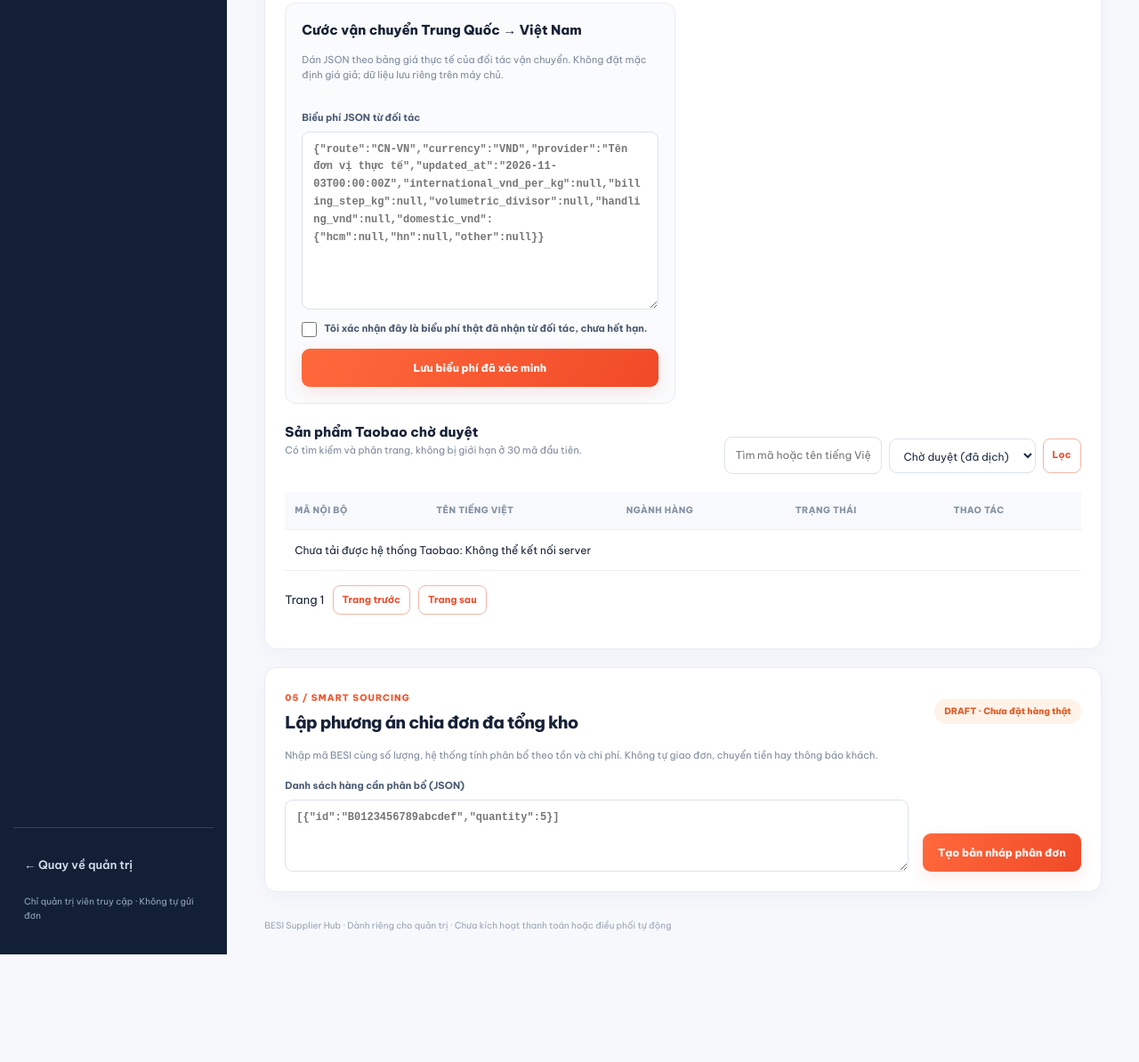
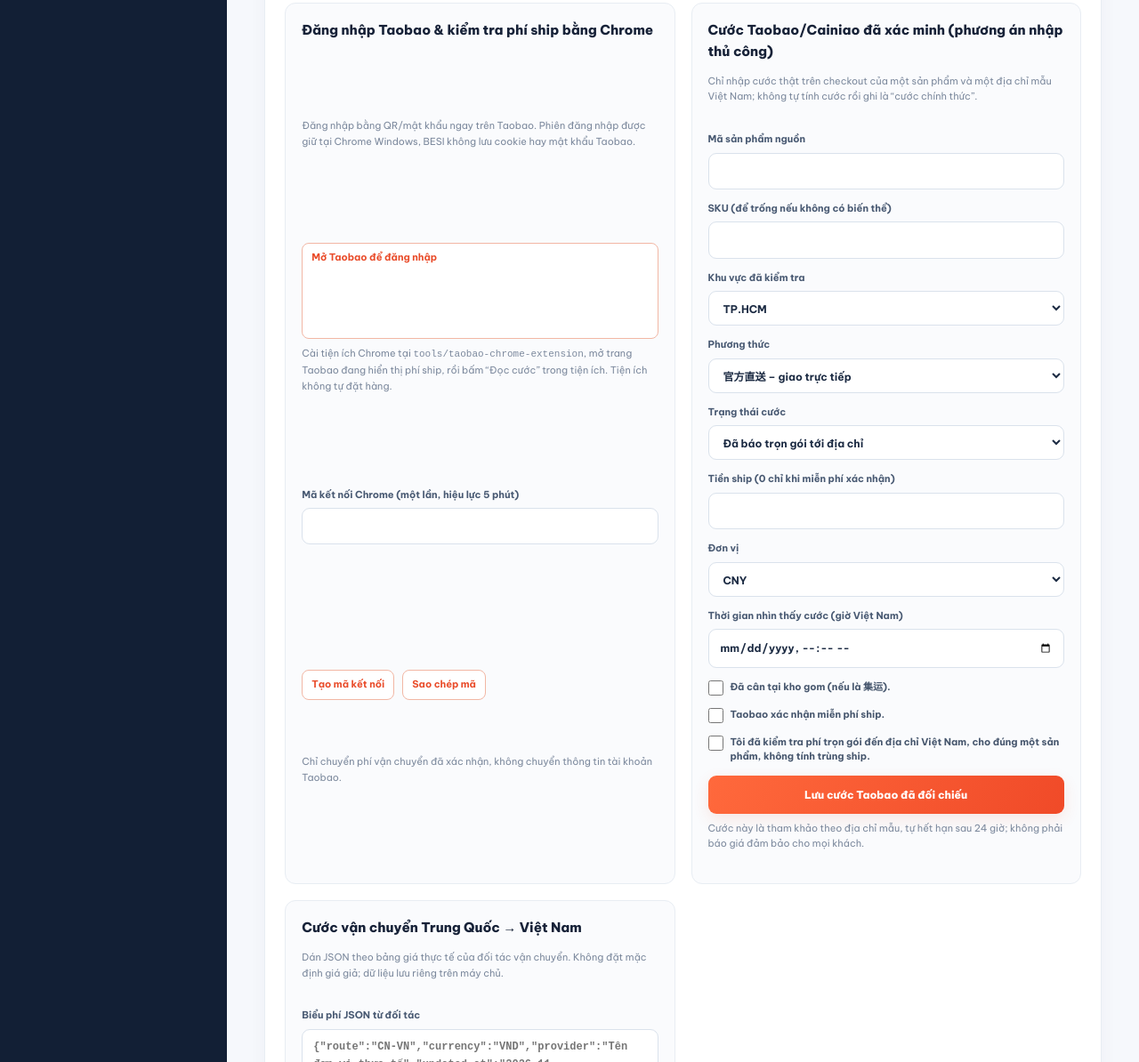
Before and after one commit to capquangfptminhlh/cnlg, a browser extension: page public/admin-besi.html in a window 1280 px wide. Shown: the part 3092-4286 px from the top of the page at 89% size. Before the commit the page ends 4165 px from the top, so only its background shows below. Drawn offline with Linux system fonts and the light colour scheme; no server answers.

Commit message:
feat(admin): pair operator Chrome Taobao login and enter verified checkout shipping references

```diff
--- a/public/admin-besi.html
+++ b/public/admin-besi.html
@@ -185,6 +185,37 @@
             <button type="submit" class="primary">Kiểm tra cước vận chuyển dự kiến</button>
             <pre id="taobaoAdminShippingResult" class="output" aria-live="polite" hidden></pre>
           </form>
+          <div class="form-stack taobao-browser-pair">
+            <h3>Đăng nhập Taobao & kiểm tra phí ship bằng Chrome</h3>
+            <p class="hint">Đăng nhập bằng QR/mật khẩu ngay trên Taobao. Phiên đăng nhập được giữ tại Chrome Windows, BESI không lưu cookie hay mật khẩu Taobao.</p>
+            <a class="secondary taobao-admin-open-taobao" href="https://www.taobao.com/" target="_blank" rel="noopener noreferrer">Mở Taobao để đăng nhập</a>
+            <p class="hint">Cài tiện ích Chrome tại <code>tools/taobao-chrome-extension</code>, mở trang Taobao đang hiển thị phí ship, rồi bấm “Đọc cước” trong tiện ích. Tiện ích không tự đặt hàng.</p>
+            <label>Mã kết nối Chrome (một lần, hiệu lực 5 phút)
+              <input id="taobaoAdminPairCode" type="text" readonly spellcheck="false" autocomplete="off" aria-label="Mã kết nối Chrome dùng một lần">
+            </label>
+            <div class="taobao-admin-toolbar">
+              <button id="taobaoAdminNewPair" type="button" class="secondary">Tạo mã kết nối</button>
+              <button id="taobaoAdminCopyPair" type="button" class="secondary">Sao chép mã</button>
+            </div>
+            <p id="taobaoAdminPairStatus" class="hint" aria-live="polite">Chỉ chuyển phí vận chuyển đã xác nhận, không chuyển thông tin tài khoản Taobao.</p>
+          </div>
+          <form id="taobaoAdminOfficialQuoteForm" class="form-stack">
+            <h3>Cước Taobao/Cainiao đã xác minh (phương án nhập thủ công)</h3>
+            <p class="hint">Chỉ nhập cước thật trên checkout của một sản phẩm và một địa chỉ mẫu Việt Nam; không tự tính cước rồi ghi là “cước chính thức”.</p>
+            <label>Mã sản phẩm nguồn <input id="taobaoAdminOfficialItemId" inputmode="numeric" pattern="[0-9]{6,20}" required></label>
+            <label>SKU (để trống nếu không có biến thể) <input id="taobaoAdminOfficialSku" maxlength="80"></label>
+            <label>Khu vực đã kiểm tra <select id="taobaoAdminOfficialRegion"><option value="hcm">TP.HCM</option><option value="hn">Hà Nội</option><option value="other">Tỉnh khác</option></select></label>
+            <label>Phương thức <select id="taobaoAdminOfficialMethod"><option value="direct">官方直送 – giao trực tiếp</option><option value="consolidated">官方集运 – gom qua kho</option></select></label>
+            <label>Trạng thái cước <select id="taobaoAdminOfficialState"><option value="quoted">Đã báo trọn gói tới địa chỉ</option><option value="pending_consolidation">Chờ kho cân / báo phí</option><option value="unavailable">Không hỗ trợ địa chỉ đã chọn</option></select></label>
+            <label>Tiền ship (0 chỉ khi miễn phí xác nhận) <input type="number" id="taobaoAdminOfficialAmount" min="0" step="0.01"></label>
+            <label>Đơn vị <select id="taobaoAdminOfficialCurrency"><option value="CNY">CNY</option><option value="VND">VNĐ</option></select></label>
+            <label>Thời gian nhìn thấy cước (giờ Việt Nam) <input type="datetime-local" id="taobaoAdminOfficialTime" required></label>
+            <label class="taobao-admin-confirm"><input type="checkbox" id="taobaoAdminOfficialWeighed"> Đã cân tại kho gom (nếu là 集运).</label>
+            <label class="taobao-admin-confirm"><input type="checkbox" id="taobaoAdminOfficialFree"> Taobao xác nhận miễn phí ship.</label>
+            <label class="taobao-admin-confirm"><input type="checkbox" id="taobaoAdminOfficialConfirmed" required> Tôi đã kiểm tra phí trọn gói đến địa chỉ Việt Nam, cho đúng một sản phẩm, không tính trùng ship.</label>
+            <button class="primary" type="submit">Lưu cước Taobao đã đối chiếu</button>
+            <p class="hint">Cước này là tham khảo theo địa chỉ mẫu, tự hết hạn sau 24 giờ; không phải báo giá đảm bảo cho mọi khách.</p>
+          </form>
           <form id="taobaoAdminTariffForm" class="form-stack">
             <h3>Cước vận chuyển Trung Quốc → Việt Nam</h3>
             <p class="hint">Dán JSON theo bảng giá thực tế của đối tác vận chuyển. Không đặt mặc định giá giả; dữ liệu lưu riêng trên máy chủ.</p>
```
